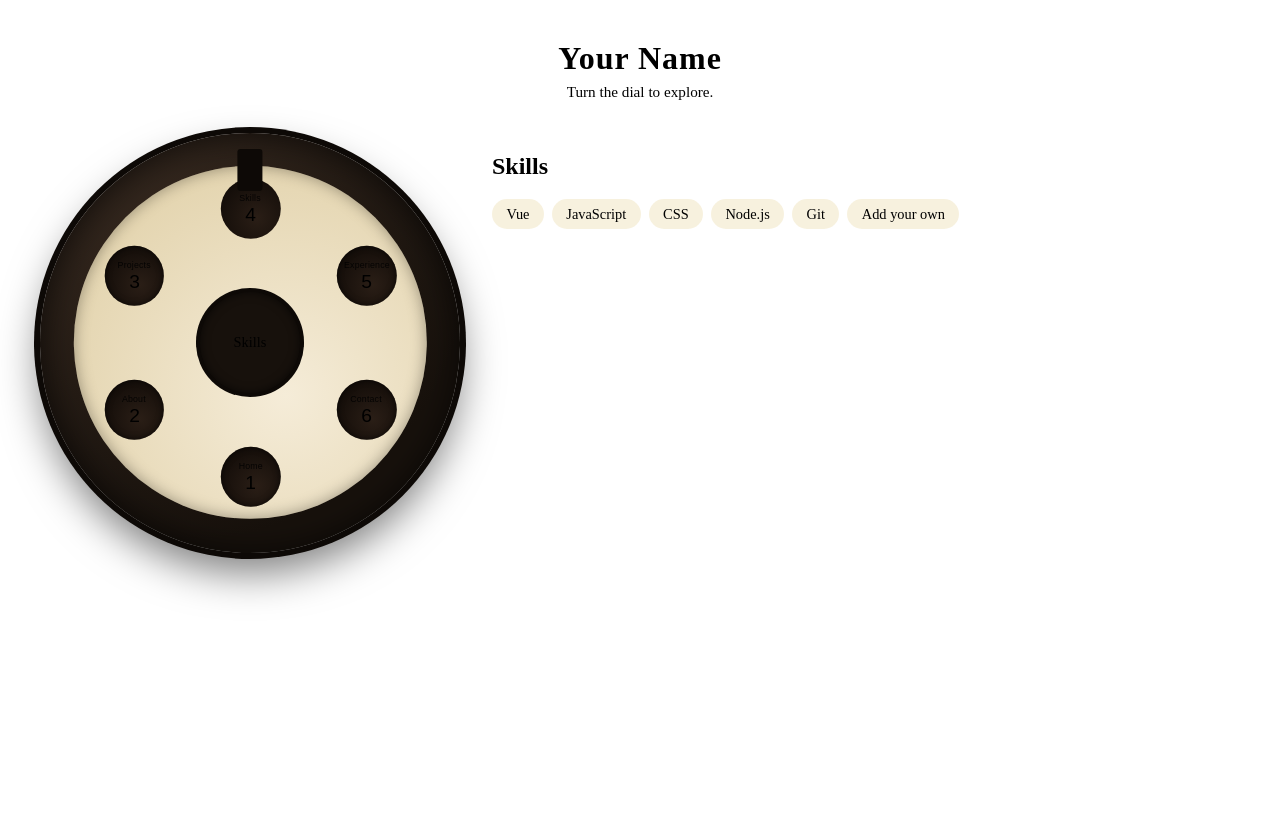
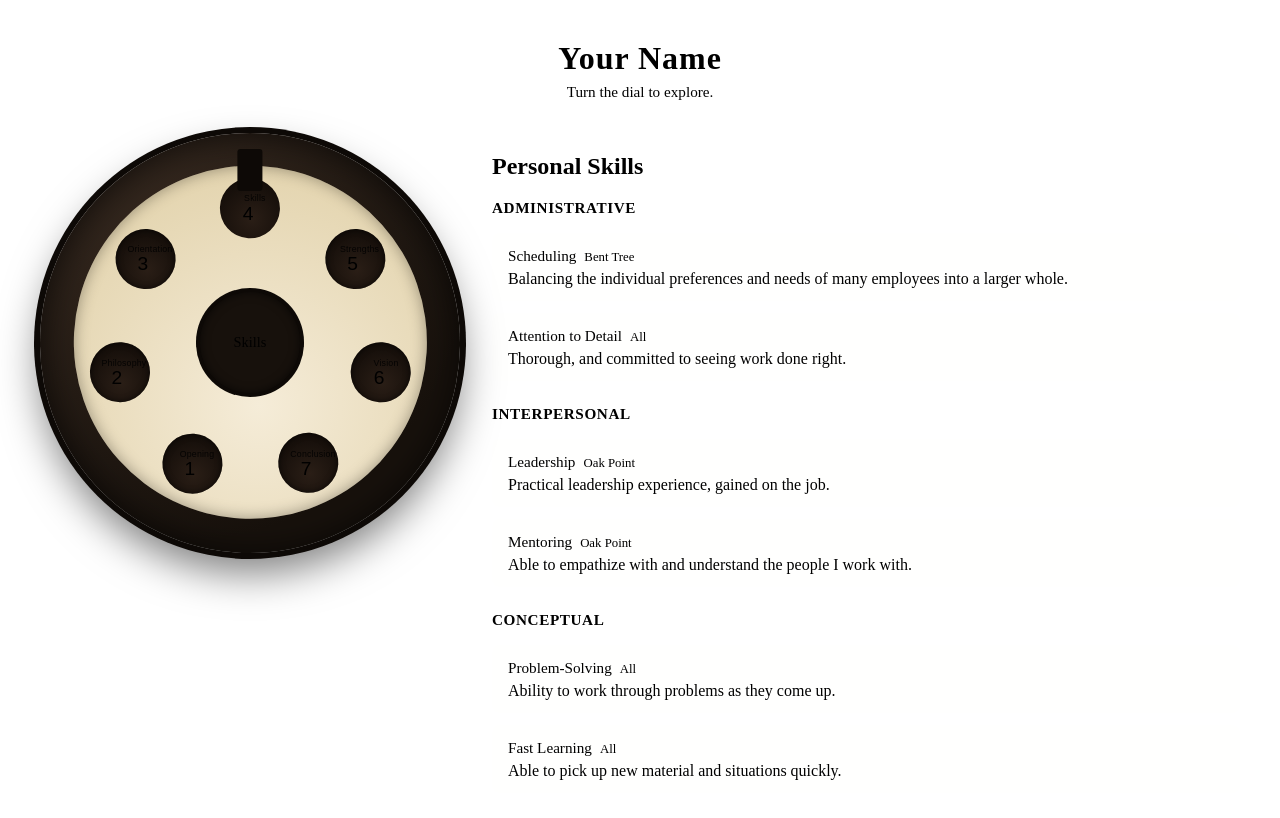
Before and after one commit to AnWatermelon/POP-Project, a Vue app: page /skills in a window 1280 px wide. Shown: the top 818 px of the page. Built offline with nearby package versions, Linux system fonts and the light colour scheme; the HTML template or start-up script is replaced by a standard one.

Commit message:
update for approximate slides

```diff
--- a/src/config/entries.js
+++ b/src/config/entries.js
@@ -9,10 +9,11 @@
 //   component - lazy-loaded view component
 
 export const entries = [
-  { id: 'home', label: 'Home', path: '/', component: () => import('../views/HomeView.vue') },
-  { id: 'about', label: 'About', path: '/about', component: () => import('../views/AboutView.vue') },
-  { id: 'projects', label: 'Projects', path: '/projects', component: () => import('../views/ProjectsView.vue') },
+  { id: 'opening', label: 'Opening', path: '/', component: () => import('../views/OpeningView.vue') },
+  { id: 'philosophy', label: 'Philosophy', path: '/philosophy', component: () => import('../views/PhilosophyView.vue') },
+  { id: 'orientation', label: 'Orientation', path: '/orientation', component: () => import('../views/OrientationView.vue') },
   { id: 'skills', label: 'Skills', path: '/skills', component: () => import('../views/SkillsView.vue') },
-  { id: 'experience', label: 'Experience', path: '/experience', component: () => import('../views/ExperienceView.vue') },
-  { id: 'contact', label: 'Contact', path: '/contact', component: () => import('../views/ContactView.vue') },
+  { id: 'strengths', label: 'Strengths', path: '/strengths', component: () => import('../views/StrengthsView.vue') },
+  { id: 'vision', label: 'Vision', path: '/vision', component: () => import('../views/VisionView.vue') },
+  { id: 'conclusion', label: 'Conclusion', path: '/conclusion', component: () => import('../views/ConclusionView.vue') },
 ]
--- /dev/null
+++ b/src/views/ConclusionView.vue
@@ -0,0 +1,33 @@
+<template>
+  <section>
+    <h2>Conclusion</h2>
+    <blockquote class="quote">
+      "[Add a quote that inspires you here.]"
+      <footer>— [Attribution]</footer>
+    </blockquote>
+    <p class="quote-note">
+      <!-- TODO: the quote doesn't have to be about leadership specifically — if
+           it isn't, add a sentence here on how you connect it to leadership. -->
+      Add a sentence here on why this quote resonates with you, and how it
+      connects to how you lead.
+    </p>
+  </section>
+</template>
+
+<style scoped>
+.quote {
+  margin: 0 0 1rem;
+  padding-left: 1.25rem;
+  border-left: 3px solid var(--color-accent);
+  font-family: var(--font-display);
+  font-size: 1.1rem;
+  color: var(--color-accent);
+  max-width: 55ch;
+}
+.quote footer {
+  margin-top: 0.5rem;
+  font-family: var(--font-body);
+  font-size: 0.85rem;
+  color: var(--color-text-muted);
+}
+</style>
--- /dev/null
+++ b/src/views/OpeningView.vue
@@ -0,0 +1,79 @@
+<template>
+  <section>
+    <div class="opening-header">
+      <div class="avatar-placeholder" aria-hidden="true">
+        <span>Photo</span>
+      </div>
+      <div class="opening-intro">
+        <h2>Hi, I'm [Your Name].</h2>
+        <p class="trait">
+          Top leadership trait: <strong>Confidence</strong>
+        </p>
+      </div>
+    </div>
+
+    <p>
+      Add a short line here about who you are and what you're studying or working
+      toward — this is the first thing a visitor sees, so keep it brief.
+    </p>
+
+    <p class="trait-note">
+      <!-- TODO: replace with your own self-assessment result from Vantage (Ch 2)
+           if it points somewhere else. Confidence is used here because it comes
+           up directly in your notes — projecting it as a lifeguard instructor
+           is part of what makes you effective at helping students improve. -->
+      Confidence shows up for me most clearly as a lifeguard instructor — projecting
+      it helps my students feel confident too, which is a big part of what makes
+      me effective at teaching them.
+    </p>
+  </section>
+</template>
+
+<style scoped>
+.opening-header {
+  display: flex;
+  align-items: center;
+  gap: 1.25rem;
+  flex-wrap: wrap;
+  margin-bottom: 1rem;
+}
+
+.avatar-placeholder {
+  flex-shrink: 0;
+  width: 96px;
+  height: 96px;
+  border-radius: 50%;
+  background: radial-gradient(circle at 40% 35%, #3a2c22, #17110c 80%);
+  box-shadow: inset 0 0 10px rgba(0, 0, 0, 0.6), 0 0 0 3px rgba(201, 162, 39, 0.35);
+  display: flex;
+  align-items: center;
+  justify-content: center;
+}
+
+.avatar-placeholder span {
+  font-family: var(--font-display);
+  font-size: 0.8rem;
+  color: var(--color-text-muted);
+}
+
+/* Swap the placeholder above for a real headshot, e.g.:
+   <img src="../assets/headshot.jpg" alt="[Your Name]" class="avatar" />
+   with .avatar { width: 96px; height: 96px; border-radius: 50%; object-fit: cover; } */
+
+.opening-intro h2 {
+  margin-bottom: 0.35rem;
+}
+
+.trait {
+  margin: 0;
+  color: var(--color-text-muted);
+}
+
+.trait strong {
+  color: var(--color-accent);
+}
+
+.trait-note {
+  max-width: 60ch;
+}
+</style>
--- /dev/null
+++ b/src/views/OrientationView.vue
@@ -0,0 +1,31 @@
+<template>
+  <section>
+    <h2>Leadership Orientation</h2>
+    <p class="orientation-badge">Relationship-oriented</p>
+    <p>
+      Of task, relationship, and change behaviors, I lean most on relationship
+      behaviors. This semester that's shown up in joining several groups in new
+      classes and meeting new people early — work for those groups hasn't really
+      kicked off yet, and no one knows each other, so it's the right moment to
+      build those relationships before task pressure sets in.
+    </p>
+    <p>
+      I'd also like to keep building sociability more deliberately — one concrete
+      goal is to talk to at least one person I haven't spoken to yet this
+      semester.
+    </p>
+  </section>
+</template>
+
+<style scoped>
+.orientation-badge {
+  display: inline-block;
+  padding: 0.35rem 0.9rem;
+  border-radius: 999px;
+  background: rgba(201, 162, 39, 0.15);
+  color: var(--color-accent);
+  font-family: var(--font-display);
+  font-size: 0.85rem;
+  margin: 0 0 1rem;
+}
+</style>
--- /dev/null
+++ b/src/views/PhilosophyView.vue
@@ -0,0 +1,24 @@
+<template>
+  <section>
+    <h2>Leadership Philosophy</h2>
+    <p>
+      My style is mostly democratic — I want the people I lead to feel comfortable
+      reaching out to me and relying on me, and to trust that I'll balance what's
+      best for them with what's best for the whole. At the same time, I still want
+      them to respect my authority. One boss I had led purely from a position of
+      authority; another led from both authority and openness, and that second
+      approach is the one I want to build toward.
+    </p>
+    <p>
+      In practice I lean more authoritarian than I'd like. As an instructor, time
+      constraints have often meant the people I'm teaching don't get much say in
+      how things are structured — they don't always know what we're working
+      toward, how long it will take, or how they're being evaluated, so there
+      hasn't been room to be as democratic as I'd prefer. I try to be democratic
+      everywhere I realistically can be, and fall back on a more directive,
+      authority-led style where time doesn't allow for anything else.
+    </p>
+    <!-- TODO: this page is a natural place to explicitly name where your blend
+         lands on Theory X/Y/Z if you want to tie it directly to Ch 3's framework. -->
+  </section>
+</template>
--- a/src/views/SkillsView.vue
+++ b/src/views/SkillsView.vue
@@ -1,29 +1,105 @@
 <template>
   <section>
-    <h2>Skills</h2>
-    <ul class="skill-tags">
-      <li v-for="skill in skills" :key="skill">{{ skill }}</li>
-    </ul>
+    <h2>Personal Skills</h2>
+    <div v-for="group in skillGroups" :key="group.category" class="skill-group">
+      <h3>{{ group.category }}</h3>
+      <ul class="skill-list">
+        <li v-for="skill in group.items" :key="skill.name">
+          <span class="skill-name">{{ skill.name }}</span>
+          <span class="skill-context">{{ skill.context }}</span>
+          <p>{{ skill.description }}</p>
+        </li>
+      </ul>
+    </div>
   </section>
 </template>
 
 <script setup>
-const skills = ['Vue', 'JavaScript', 'CSS', 'Node.js', 'Git', 'Add your own']
+const skillGroups = [
+  {
+    category: 'Administrative',
+    items: [
+      {
+        name: 'Scheduling',
+        context: 'Bent Tree',
+        description: 'Balancing the individual preferences and needs of many employees into a larger whole.',
+      },
+      {
+        name: 'Attention to Detail',
+        context: 'All',
+        description: 'Thorough, and committed to seeing work done right.',
+      },
+    ],
+  },
+  {
+    category: 'Interpersonal',
+    items: [
+      {
+        name: 'Leadership',
+        context: 'Oak Point',
+        description: 'Practical leadership experience, gained on the job.',
+      },
+      {
+        name: 'Mentoring',
+        context: 'Oak Point',
+        description: 'Able to empathize with and understand the people I work with.',
+      },
+    ],
+  },
+  {
+    category: 'Conceptual',
+    items: [
+      {
+        name: 'Problem-Solving',
+        context: 'All',
+        description: 'Ability to work through problems as they come up.',
+      },
+      {
+        name: 'Fast Learning',
+        context: 'All',
+        description: 'Able to pick up new material and situations quickly.',
+      },
+    ],
+  },
+]
 </script>
 
 <style scoped>
-.skill-tags {
+.skill-group {
+  margin-bottom: 1.5rem;
+}
+.skill-group:last-child {
+  margin-bottom: 0;
+}
+.skill-group h3 {
+  font-family: var(--font-display);
+  color: var(--color-accent);
+  font-size: 0.95rem;
+  margin: 0 0 0.6rem;
+  text-transform: uppercase;
+  letter-spacing: 0.04em;
+}
+.skill-list {
   list-style: none;
   padding: 0;
-  display: flex;
-  flex-wrap: wrap;
-  gap: 0.5rem;
+  display: grid;
+  gap: 0.75rem;
 }
-.skill-tags li {
-  padding: 0.4rem 0.9rem;
-  border-radius: 999px;
-  background: rgba(201, 162, 39, 0.15);
-  color: var(--color-accent);
-  font-size: 0.9rem;
+.skill-list li {
+  padding: 0.85rem 1rem;
+  border-radius: 8px;
+  background: rgba(245, 236, 216, 0.04);
+}
+.skill-name {
+  font-family: var(--font-display);
+  font-size: 0.95rem;
+}
+.skill-context {
+  color: var(--color-text-muted);
+  font-size: 0.8rem;
+  margin-left: 0.5rem;
+}
+.skill-list p {
+  margin: 0.3rem 0 0;
 }
 </style>
--- /dev/null
+++ b/src/views/StrengthsView.vue
@@ -0,0 +1,57 @@
+<template>
+  <section>
+    <h2>Personal Strengths</h2>
+    <ul class="strength-list">
+      <li v-for="strength in strengths" :key="strength.name" :class="{ 'is-placeholder': strength.placeholder }">
+        <h3>{{ strength.name }}</h3>
+        <p>{{ strength.description }}</p>
+      </li>
+    </ul>
+  </section>
+</template>
+
+<script setup>
+const strengths = [
+  {
+    name: 'Confidence',
+    description:
+      "I've personally seen the benefit of projecting confidence as a lifeguard instructor. I'm considered one of the best instructors at my job — not because I'm the most skillful or the best at explaining things, but because projecting confidence helps my students feel confident too, which helps them become the best they can be.",
+  },
+  {
+    name: '[Add a second strength]',
+    description:
+      'A free assessment like High5 or VIA can help surface this one — swap in the result along with a sentence on how it shows up for you.',
+    placeholder: true,
+  },
+  {
+    name: '[Add a third strength]',
+    description: 'Same as above — at least three strengths are required for this section.',
+    placeholder: true,
+  },
+]
+</script>
+
+<style scoped>
+.strength-list {
+  list-style: none;
+  padding: 0;
+  display: grid;
+  gap: 1.25rem;
+}
+.strength-list h3 {
+  margin: 0 0 0.35rem;
+  font-family: var(--font-display);
+  font-size: 1rem;
+  color: var(--color-accent);
+}
+.strength-list p {
+  margin: 0;
+  max-width: 60ch;
+  line-height: 1.6;
+}
+.is-placeholder h3,
+.is-placeholder p {
+  color: var(--color-text-muted);
+  font-style: italic;
+}
+</style>
--- /dev/null
+++ b/src/views/VisionView.vue
@@ -0,0 +1,42 @@
+<template>
+  <section>
+    <h2>Career Vision Statement</h2>
+    <p class="vision-statement">
+      "[Your one-sentence career vision statement goes here.]"
+    </p>
+
+    <h3>Values that should shape it</h3>
+    <ul class="values-list">
+      <li>
+        Motivated most by work with a tangible, positive impact on my life —
+        especially things that make me more independent.
+      </li>
+      <li>
+        Believe people in general are motivated by a higher purpose, or by
+        feeling part of something greater than themselves.
+      </li>
+      <li>
+        Demotivated by work that feels insurmountable, or that's just long hours
+        of grinding without a clear end.
+      </li>
+    </ul>
+  </section>
+</template>
+
+<style scoped>
+.vision-statement {
+  font-family: var(--font-display);
+  font-size: 1.1rem;
+  color: var(--color-accent);
+  max-width: 55ch;
+}
+.values-list {
+  padding-left: 1.2rem;
+  display: grid;
+  gap: 0.5rem;
+  max-width: 60ch;
+}
+.values-list li {
+  line-height: 1.6;
+}
+</style>
```
Also changed, not shown: 1 other file (tests, documents, lock files or other folders).
